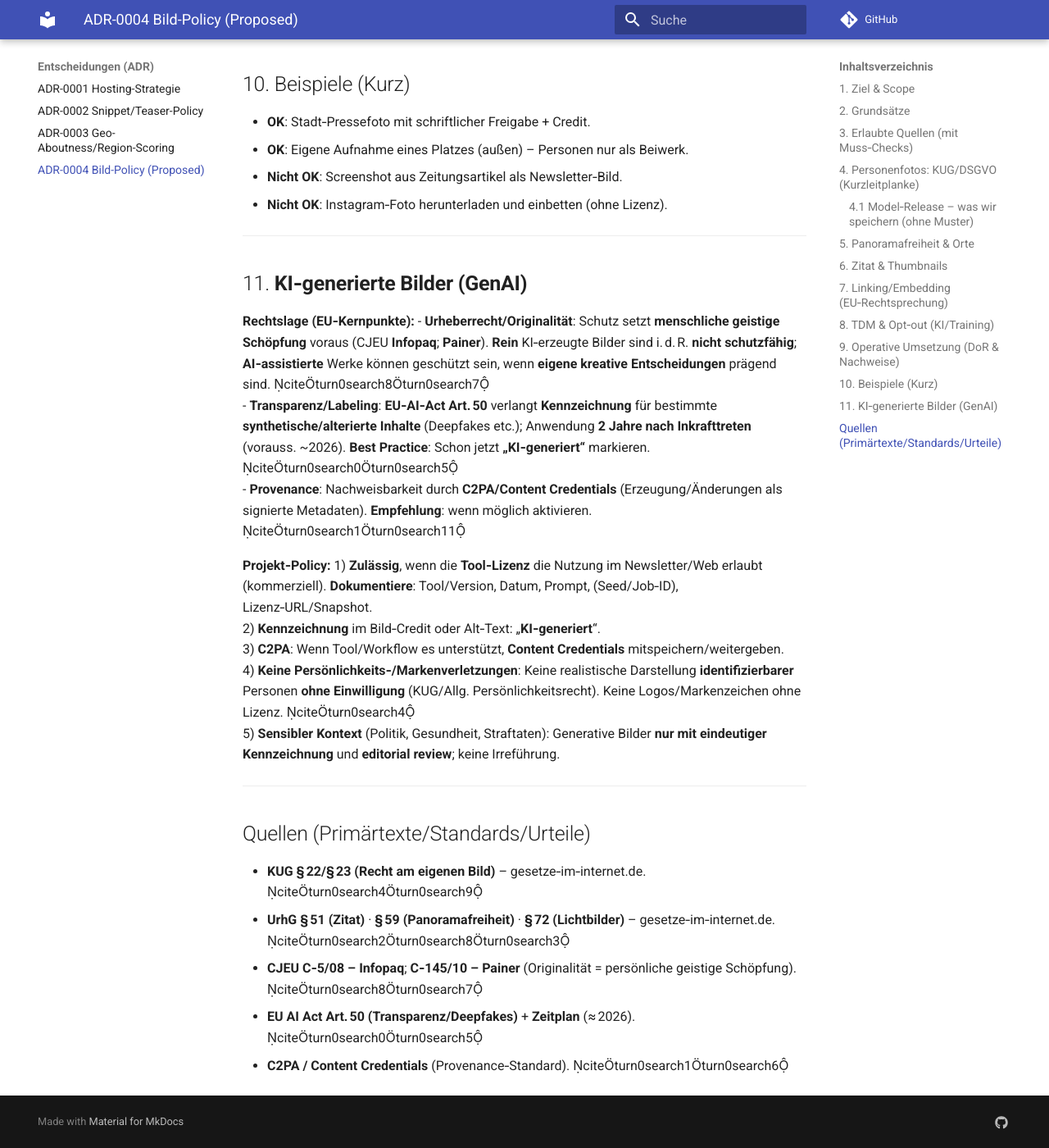
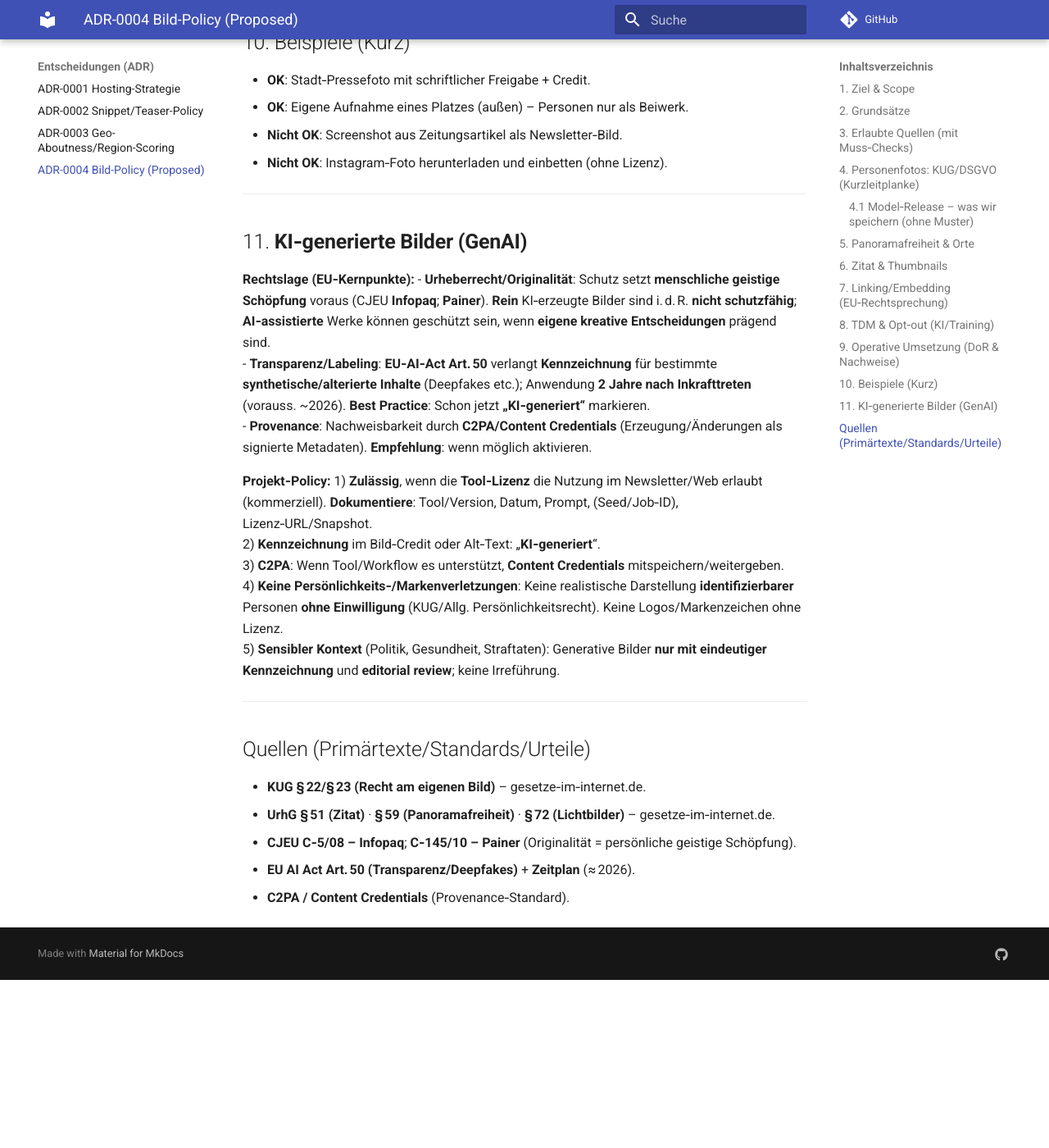
Before and after one commit to timrost/newsletter-bibel, an MkDocs documentation site: the page built from docs/adr/ADR-0004-bild-policy.md, in a window 1280 px wide and 1400 px high, scrolled down 3132 px. Shown: the whole window at 82% size. Built offline with MkDocs 1.6.1 and Material for MkDocs 9.7.7, drawn with Linux system fonts in a browser that asks for light colours; comment, search, counter and statistics services are not loaded; after the commit the page ends 4327 px from its top, so only the background shows below that; some of the changed text lies outside the part shown.

Commit message:
Add files via upload

```diff
--- a/docs/adr/ADR-0004-bild-policy.md
+++ b/docs/adr/ADR-0004-bild-policy.md
@@ -10,15 +10,15 @@ Sie berücksichtigt UrhG (inkl. **§§ 87f–87h**, **§ 51** Zitatrecht, **
 
 ## 2. Grundsätze
 1) **Lizenz vor Nutzung**: Nur Bilder mit **klarer Nutzungsberechtigung** (eigene Werke, Stock‑Lizenz, CC mit zulässigen Bedingungen, Presse‑Kit/Offizielle Freigaben).
-2) **Personenfotos**: Nur mit **Einwilligung/Model Release** oder gesetzlicher Ausnahme (KUG § 23) – besonders streng bei **Minderjährigen**. citeturn0search4turn0search9
+2) **Personenfotos**: Nur mit **Einwilligung/Model Release** oder gesetzlicher Ausnahme (KUG § 23) – besonders streng bei **Minderjährigen**.
 3) **Keine riskanten „Web‑Funde“**: Kein Hotlink/Screenshot fremder Seiten, keine „Google‑Bildersuche“-Übernahmen.
-4) **Einbettung/Framing**: Nur, wenn **rechtmäßig veröffentlicht** **und** keine **Schutzmaßnahmen** umgangen werden (**VG Bild‑Kunst**, C‑392/19). citeturn0search11
+4) **Einbettung/Framing**: Nur, wenn **rechtmäßig veröffentlicht** **und** keine **Schutzmaßnahmen** umgangen werden (**VG Bild‑Kunst**, C‑392/19).
 5) **Dokumentation**: Für jedes Bild gibt es einen **License‑Record** (Quelle, Rechtekette, Bedingungen, Ablage/Beleg).
 
 ## 3. Erlaubte Quellen (mit Muss‑Checks)
 **A) Eigene Produktion**
 - Erlaubt, wenn Fotograf/Design im Projekt oder übertragen.
-- **Bei Personen**: Einwilligung/Release (inkl. Zweck „Newsletter/Web“), Widerrufsweg dokumentiert. (KUG § 22/23) citeturn0search4turn0search9
+- **Bei Personen**: Einwilligung/Release (inkl. Zweck „Newsletter/Web“), Widerrufsweg dokumentiert. (KUG § 22/23)
 
 **B) Stock‑/Agentur‑Lizenzen (editorial/commercial)**
 - Nur mit **passender Lizenzart** (Newsletter = idR **commercial use**).
@@ -36,7 +36,7 @@ Sie berücksichtigt UrhG (inkl. **§§ 87f–87h**, **§ 51** Zitatrecht, **
 **Nicht zulässig**: Social‑Media‑Reposts als Bilddownload; **Screenshots** von Webseiten/Streams; Hotlinking fremder Bild‑CDNs.
 
 ## 4. Personenfotos: KUG/DSGVO (Kurzleitplanke)
-- **Grundsatz (§ 22 KUG)**: Veröffentlichung nur **mit Einwilligung** der abgebildeten Person(en). Ausnahmen (§ 23 KUG) stets **eng** prüfen (Zeitgeschichte, Versammlung, Beiwerk). citeturn0search4turn0search9
+- **Grundsatz (§ 22 KUG)**: Veröffentlichung nur **mit Einwilligung** der abgebildeten Person(en). Ausnahmen (§ 23 KUG) stets **eng** prüfen (Zeitgeschichte, Versammlung, Beiwerk).
 - **Newsletter/Marketing**: i. d. R. **Einwilligung** nötig (DSGVO **Art. 6(1)(a)**) oder strenge **Interessenabwägung** nach Art. 6(1)(f) mit **Widerspruchsmöglichkeit**.
 - **Minderjährige**: Einwilligung Erziehungsberechtigte; sensibler Kontext vermeiden.
 - **Rechte der Betroffenen**: Entfernen auf Verlangen ermöglichen; Lösch‑/Widerspruchswege im Impressum/Datenschutz nennen.
@@ -49,19 +49,19 @@ Sie berücksichtigt UrhG (inkl. **§§ 87f–87h**, **§ 51** Zitatrecht, **
 - **Dokumente**: unterschriebene Einwilligung, Datum, Version des Release‑Textes; **Ablagepfad** im Repo/Drive.
 
 ## 5. Panoramafreiheit & Orte
-- **Öffentlicher Raum (§ 59 UrhG)**: Dauerhaft öffentliche Werke (Bauwerke/Skulpturen) dürfen abgebildet werden; **Innenräume/Hausrecht** gesondert. citeturn0search8
+- **Öffentlicher Raum (§ 59 UrhG)**: Dauerhaft öffentliche Werke (Bauwerke/Skulpturen) dürfen abgebildet werden; **Innenräume/Hausrecht** gesondert.
 - **Museen/Privatgelände**: Fotografieren oft **nur privat**; Veröffentlichung kann am **Hausrecht** scheitern → vorher Genehmigung einholen.
 
 ## 6. Zitat & Thumbnails
-- **Bildzitat (§ 51 UrhG)**: Nur **ausnahmsweise**, wenn **Belegfunktion** im **eigenen** Werk (Auseinandersetzung) – **keine** bloße Illustration/Eyecandy. citeturn0search2
+- **Bildzitat (§ 51 UrhG)**: Nur **ausnahmsweise**, wenn **Belegfunktion** im **eigenen** Werk (Auseinandersetzung) – **keine** bloße Illustration/Eyecandy.
 - **Thumbnails/Previews**: Eigene oder lizenzierte Vorschaubilder verwenden; **keine** fremden Thumbs kopieren.
 
 ## 7. Linking/Embedding (EU‑Rechtsprechung)
-- **Framing** rechtmäßig veröffentlichter Inhalte kann zulässig sein; **unzulässig**, wenn **wirksame Schutzmaßnahmen** gegen Framing umgangen würden (**VG Bild‑Kunst, C‑392/19**). citeturn0search11
-- **Linking** auf **rechtswidrig** hochgeladene Inhalte ist riskant; **kommerziell Handelnde** müssen prüfen (**GS Media, C‑160/15**). citeturn0search10
+- **Framing** rechtmäßig veröffentlichter Inhalte kann zulässig sein; **unzulässig**, wenn **wirksame Schutzmaßnahmen** gegen Framing umgangen würden (**VG Bild‑Kunst, C‑392/19**).
+- **Linking** auf **rechtswidrig** hochgeladene Inhalte ist riskant; **kommerziell Handelnde** müssen prüfen (**GS Media, C‑160/15**).
 
 ## 8. TDM & Opt‑out (KI/Training)
-- **EU‑Urheberrecht (DSM‑RL 2019/790)**: TDM ist zulässig, aber **Opt‑out** (maschinenlesbar) für nicht‑wissenschaftliche Zwecke zwingend zu beachten. citeturn1search3
+- **EU‑Urheberrecht (DSM‑RL 2019/790)**: TDM ist zulässig, aber **Opt‑out** (maschinenlesbar) für nicht‑wissenschaftliche Zwecke zwingend zu beachten.
 - Policy: Für Bilder in diesem Projekt **kein** eigenes TDM; Opt‑outs (robots/meta/Terms) strikt respektieren.
 
 ## 9. Operative Umsetzung (DoR & Nachweise)
@@ -80,22 +80,22 @@ Sie berücksichtigt UrhG (inkl. **§§ 87f–87h**, **§ 51** Zitatrecht, **
 
 ## 11. **KI‑generierte Bilder (GenAI)**
 **Rechtslage (EU‑Kernpunkte):**
-- **Urheberrecht/Originalität**: Schutz setzt **menschliche geistige Schöpfung** voraus (CJEU **Infopaq**; **Painer**). **Rein** KI‑erzeugte Bilder sind i. d. R. **nicht schutzfähig**; **AI‑assistierte** Werke können geschützt sein, wenn **eigene kreative Entscheidungen** prägend sind. citeturn0search8turn0search7
-- **Transparenz/Labeling**: **EU‑AI‑Act Art. 50** verlangt **Kennzeichnung** für bestimmte **synthetische/alterierte Inhalte** (Deepfakes etc.); Anwendung **2 Jahre nach Inkrafttreten** (vorauss. ~2026). **Best Practice**: Schon jetzt **„KI‑generiert“** markieren. citeturn0search0turn0search5
-- **Provenance**: Nachweisbarkeit durch **C2PA/Content Credentials** (Erzeugung/Änderungen als signierte Metadaten). **Empfehlung**: wenn möglich aktivieren. citeturn0search1turn0search11
+- **Urheberrecht/Originalität**: Schutz setzt **menschliche geistige Schöpfung** voraus (CJEU **Infopaq**; **Painer**). **Rein** KI‑erzeugte Bilder sind i. d. R. **nicht schutzfähig**; **AI‑assistierte** Werke können geschützt sein, wenn **eigene kreative Entscheidungen** prägend sind.
+- **Transparenz/Labeling**: **EU‑AI‑Act Art. 50** verlangt **Kennzeichnung** für bestimmte **synthetische/alterierte Inhalte** (Deepfakes etc.); Anwendung **2 Jahre nach Inkrafttreten** (vorauss. ~2026). **Best Practice**: Schon jetzt **„KI‑generiert“** markieren.
+- **Provenance**: Nachweisbarkeit durch **C2PA/Content Credentials** (Erzeugung/Änderungen als signierte Metadaten). **Empfehlung**: wenn möglich aktivieren.
 
 **Projekt‑Policy:**
 1) **Zulässig**, wenn die **Tool‑Lizenz** die Nutzung im Newsletter/Web erlaubt (kommerziell). **Dokumentiere**: Tool/Version, Datum, Prompt, (Seed/Job‑ID), Lizenz‑URL/Snapshot.
 2) **Kennzeichnung** im Bild‑Credit oder Alt‑Text: „**KI‑generiert**“.
 3) **C2PA**: Wenn Tool/Workflow es unterstützt, **Content Credentials** mitspeichern/weitergeben.
-4) **Keine Persönlichkeits‑/Markenverletzungen**: Keine realistische Darstellung **identifizierbarer** Personen **ohne Einwilligung** (KUG/Allg. Persönlichkeitsrecht). Keine Logos/Markenzeichen ohne Lizenz. citeturn0search4
+4) **Keine Persönlichkeits‑/Markenverletzungen**: Keine realistische Darstellung **identifizierbarer** Personen **ohne Einwilligung** (KUG/Allg. Persönlichkeitsrecht). Keine Logos/Markenzeichen ohne Lizenz.
 5) **Sensibler Kontext** (Politik, Gesundheit, Straftaten): Generative Bilder **nur mit eindeutiger Kennzeichnung** und **editorial review**; keine Irreführung.
 
 ---
 
 ## Quellen (Primärtexte/Standards/Urteile)
-- **KUG § 22/§ 23 (Recht am eigenen Bild)** – gesetze‑im‑internet.de. citeturn0search4turn0search9
-- **UrhG § 51 (Zitat)** · **§ 59 (Panoramafreiheit)** · **§ 72 (Lichtbilder)** – gesetze‑im‑internet.de. citeturn0search2turn0search8turn0search3
-- **CJEU C‑5/08 – Infopaq**; **C‑145/10 – Painer** (Originalität = persönliche geistige Schöpfung). citeturn0search8turn0search7
-- **EU AI Act Art. 50 (Transparenz/Deepfakes)** + **Zeitplan** (≈ 2026). citeturn0search0turn0search5
-- **C2PA / Content Credentials** (Provenance‑Standard). citeturn0search1turn0search6
+- **KUG § 22/§ 23 (Recht am eigenen Bild)** – gesetze‑im‑internet.de.
+- **UrhG § 51 (Zitat)** · **§ 59 (Panoramafreiheit)** · **§ 72 (Lichtbilder)** – gesetze‑im‑internet.de.
+- **CJEU C‑5/08 – Infopaq**; **C‑145/10 – Painer** (Originalität = persönliche geistige Schöpfung).
+- **EU AI Act Art. 50 (Transparenz/Deepfakes)** + **Zeitplan** (≈ 2026).
+- **C2PA / Content Credentials** (Provenance‑Standard).
```
